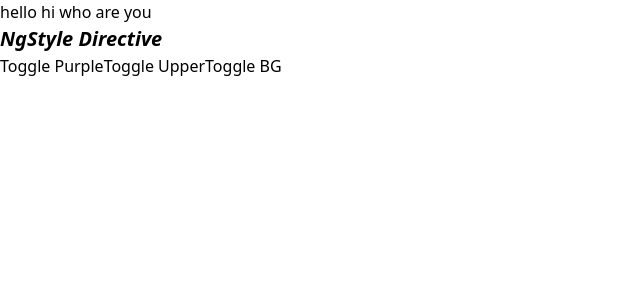
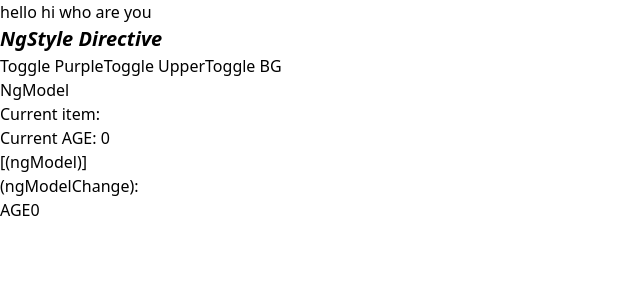
Before and after one commit to yanmoenaing118/angular-module, an Angular app: page / in a window 1280 px wide. Shown: the top 300 px of the page, without its empty margins (0-640 px from the left). Built offline with nearby package versions, Linux system fonts and the light colour scheme.

Commit message:
built in directive

```diff
--- a/src/app/app.component.css
+++ b/src/app/app.component.css
@@ -0,0 +1,3 @@
+::-webkit-inner-spin-button {
+  display: none;
+}
--- a/src/app/app.component.ts
+++ b/src/app/app.component.ts
@@ -16,12 +16,45 @@ export class Pane {
 
     <h1 [ngStyle]="styles">NgStyle Directive</h1>
 
-   <div class="flex gap-3">
-   <button class="border p-2"  (click)="togglePurple()">Toggle Purple</button>
-    <button  class="border p-2" (click)="toggleUpper()">Toggle Upper</button>
-    <button  class="border p-2" (click)="toggleBg()">Toggle BG</button>
-   </div>
+    <div class="flex gap-3">
+      <button class="border p-2" (click)="togglePurple()">Toggle Purple</button>
+      <button class="border p-2" (click)="toggleUpper()">Toggle Upper</button>
+      <button class="border p-2" (click)="toggleBg()">Toggle BG</button>
+    </div>
+
+    <div class="mt-8 border-t">
+      <h1>NgModel</h1>
+
+      <div>
+        <h3 class="text-gray-800">Current item: {{ currentItem.name }}</h3>
+        <h3 class="text-gray-800">Current AGE: {{ currentItem.age }}</h3>
+        <div>
+          <label for="name">[(ngModel)]</label>
+          <input
+            class="border"
+            type="text"
+            id="name"
+            [(ngModel)]="currentItem.name"
+          />
+        </div>
+        <div>
+          <label for="name-ng-modle-change">(ngModelChange):</label>
+          <input
+            type="text"
+            class="border"
+            id="name-ng-modle-change"
+            [ngModel]="currentItem.name"
+            (ngModelChange)="setUppperCase($event)"
+          />
+        </div>
+        <div>
+          <label for="age">AGE</label>
+          <input class="border" type="number" [(ngModel)]="currentItem.age" />
+        </div>
+      </div>
+    </div>
   `,
+  styleUrls: ['./app.component.css']
 })
 export class AppComponent {
   isPurple: boolean = true;
@@ -40,9 +73,14 @@ export class AppComponent {
 
   styles: Record<string, string> = {
     'font-size': this.isFontSm ? '12px' : '20px',
-    'font-weight': this.isBold ? 'bold': 'normal',
-    'font-style': this.isItalic ? 'italic': 'regular'
-  }
+    'font-weight': this.isBold ? 'bold' : 'normal',
+    'font-style': this.isItalic ? 'italic' : 'regular',
+  };
+
+  currentItem = {
+    name: '',
+    age: 0,
+  };
 
   setClasses() {
     this.classes = {
@@ -67,4 +105,8 @@ export class AppComponent {
     this.isBgSlate = !this.isBgSlate;
     this.setClasses();
   }
+
+  setUppperCase(value: string) {
+    this.currentItem.name = value.toUpperCase();
+  }
 }
--- a/src/app/app.module.ts
+++ b/src/app/app.module.ts
@@ -1,11 +1,12 @@
 import { NgModule } from '@angular/core';
+import { FormsModule } from '@angular/forms';
 import { BrowserModule } from '@angular/platform-browser';
 
 import { AppComponent } from './app.component';
 
 @NgModule({
   declarations: [AppComponent],
-  imports: [BrowserModule],
+  imports: [BrowserModule, FormsModule],
   exports: [],
   providers: [],
   bootstrap: [AppComponent],
```
